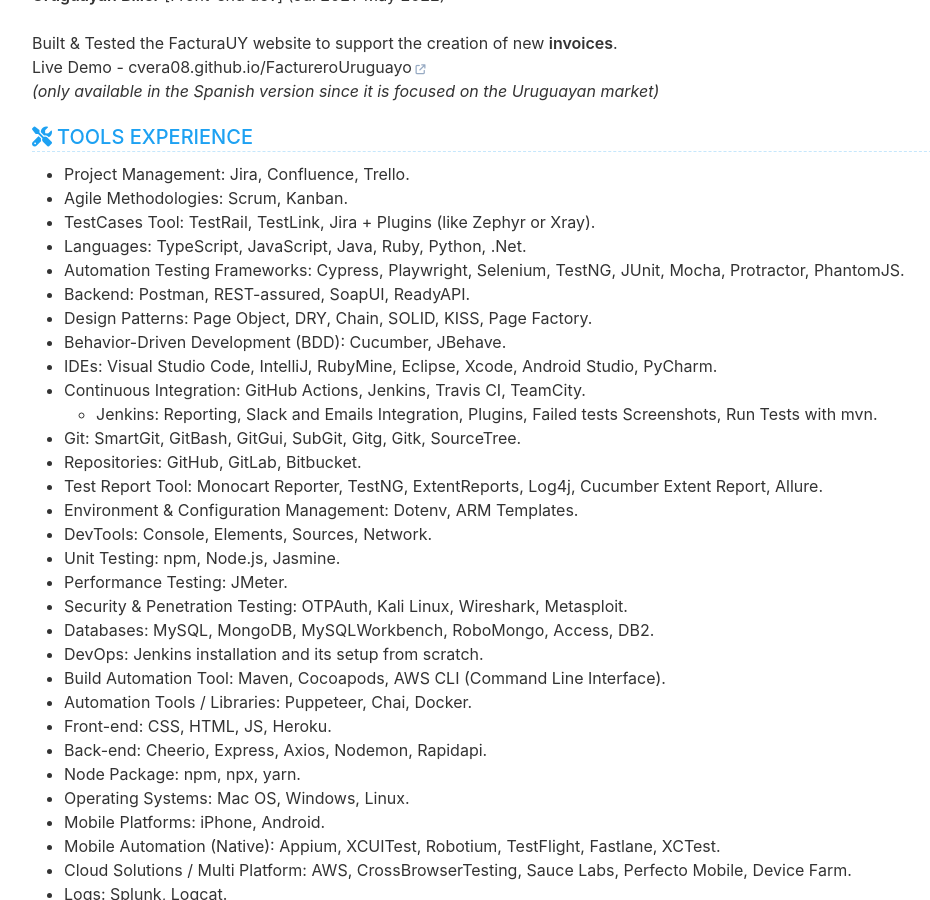
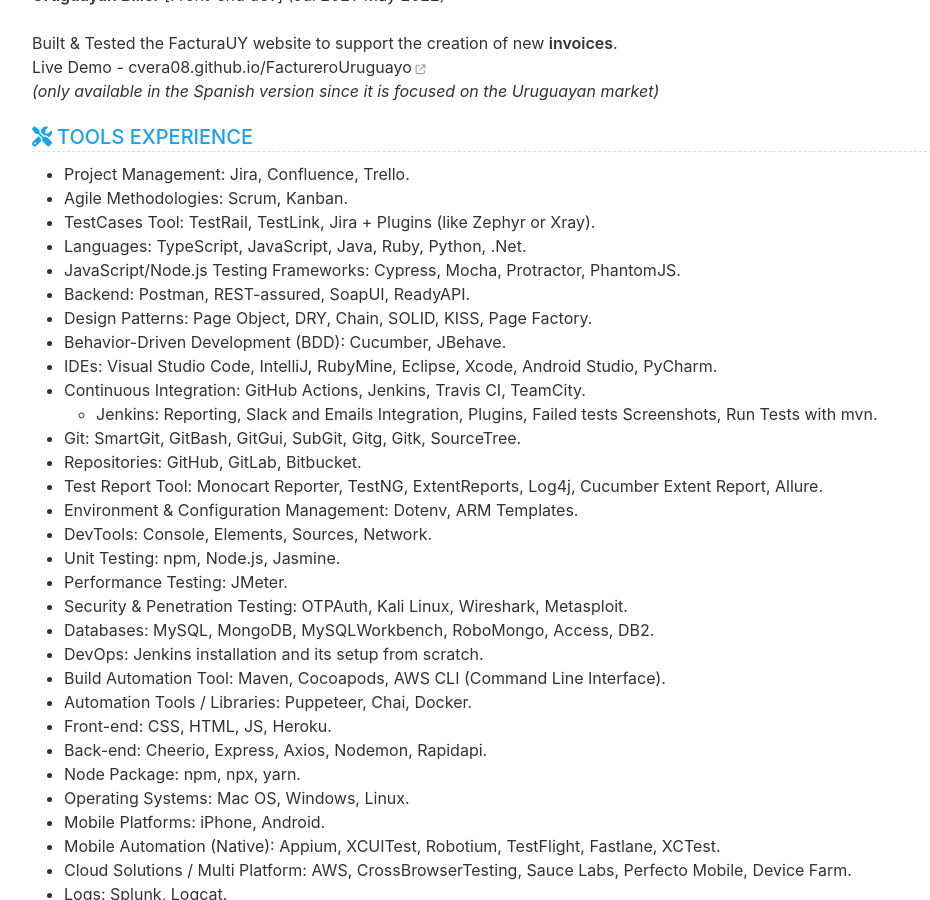
Before and after one commit to cvera08/full-resume, a Jekyll site: the page built from index.html, in a window 1280 px wide and 900 px high, scrolled down 4059 px. Shown: the whole window, without its empty margins (148-1078 px from the left). Built offline with Jekyll 4.4.1, drawn with Linux system fonts in a browser that asks for light colours.

Commit message:
feat: js / nodejs testing fws

```diff
--- a/_data/data.yml
+++ b/_data/data.yml
@@ -266,7 +266,7 @@ organization:
     - Agile Methodologies: Scrum, Kanban.
     - TestCases Tool: TestRail, TestLink, Jira + Plugins (like Zephyr or Xray).
     - Languages: TypeScript, JavaScript, Java, Ruby, Python, .Net.
-    - Automation Testing Frameworks: Cypress, Playwright, Selenium, TestNG, JUnit, Mocha, Protractor, PhantomJS.
+    - JavaScript/Node.js Testing Frameworks: Cypress, Mocha, Protractor, PhantomJS.
     - Backend: Postman, REST-assured, SoapUI, ReadyAPI.
     - Design Patterns: Page Object, DRY, Chain, SOLID, KISS, Page Factory.
     - Behavior-Driven Development (BDD): Cucumber, JBehave.
```
